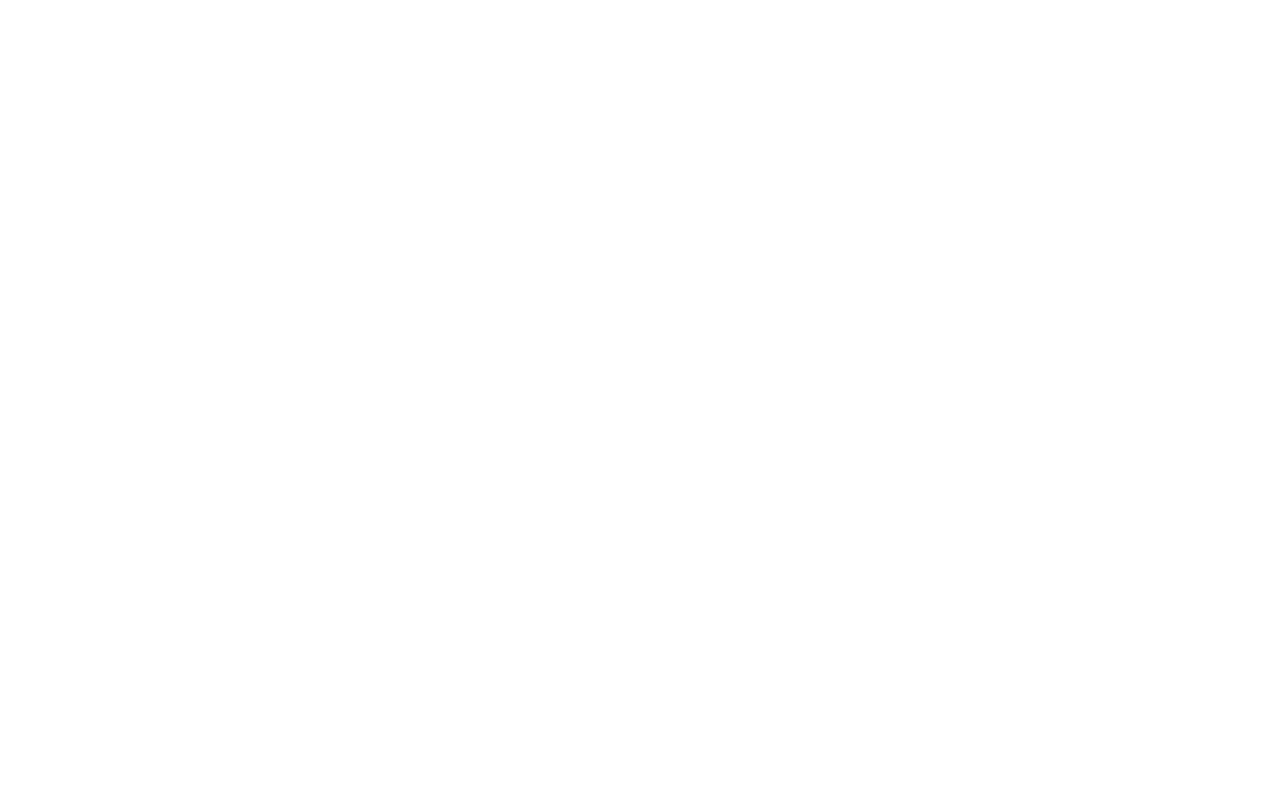
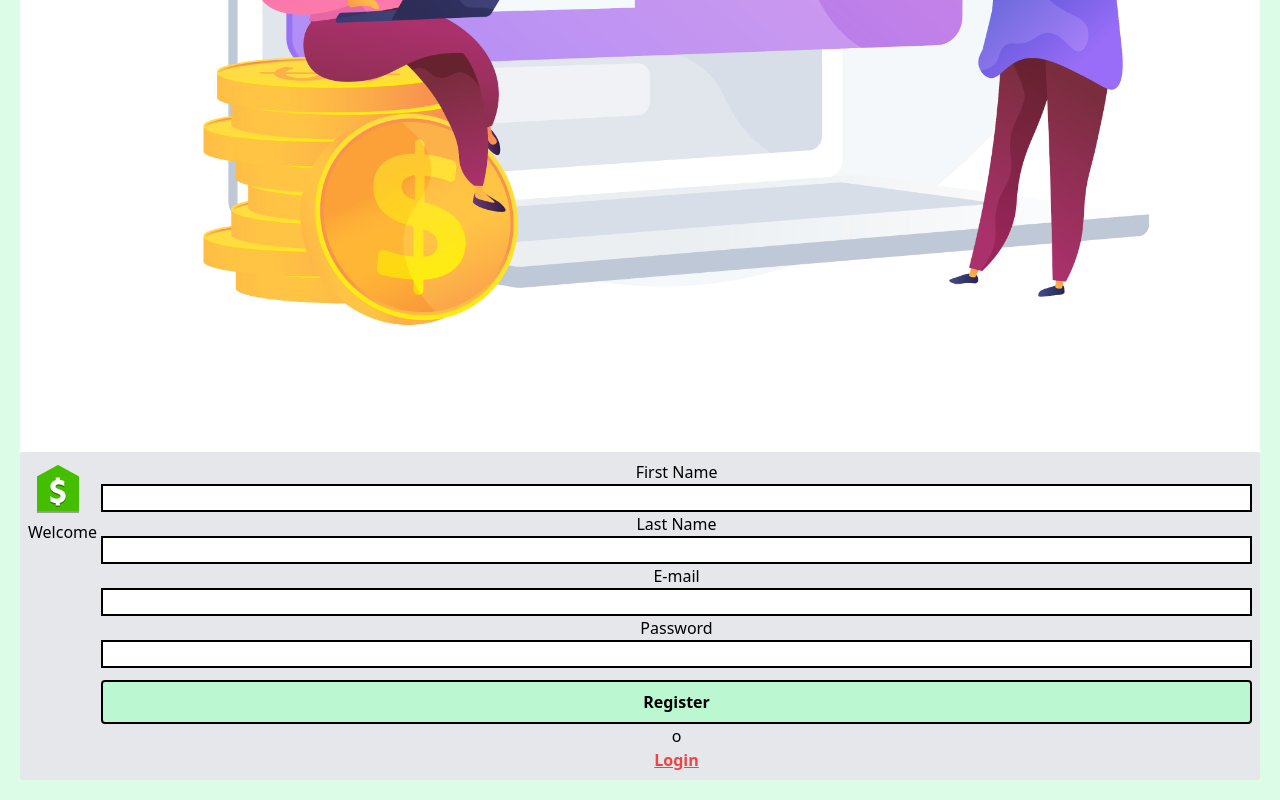
Before and after one commit to OrlandoConci/FrontHomebanking-OrlandoConci, a React (Vite) app: page /register in a window 1280 px wide. Before the commit this address had no page. Shown: the part 808-1608 px from the top of the page. Before the commit the page ends 800 px from the top, so only its background shows below. Built offline with nearby package versions, Linux system fonts and the light colour scheme.

Commit message:
Commit final

```diff
--- a/src/App.jsx
+++ b/src/App.jsx
@@ -9,6 +9,7 @@
 import Transactions from './pages/Transactions'
 import ApplyLoan from './pages/ApplyLoan'
 import Login from './pages/Login'
+import Register from './pages/Register'
 
 function App() {
 
@@ -25,6 +26,7 @@
             <Route path="/transactions" element={<Transactions/>} />
           </Route>
           <Route path="/login" element={<Login/>} />
+          <Route path="/register" element={<Register/>} />
         </Routes>
     </BrowserRouter>
   )
--- a/src/pages/Login.jsx
+++ b/src/pages/Login.jsx
@@ -1,4 +1,5 @@
 import React from "react";
+import { Link } from "react-router-dom";
 
 function Login() {
     return(
@@ -20,7 +21,7 @@
                     <div className="flex flex-col">
                         <button className="border-2 border-black rounded p-2 bg-green-300 font-bold">Login</button>
                         <span className="text-center">o</span>
-                        <button className="text-sm text-red-500 font-bold underline">Create Account</button>
+                        <Link to="/register" className="text-sm text-red-500 text-center font-bold underline">Create Account</Link>
                     </div>
                 </form>
             </div>
--- /dev/null
+++ b/src/pages/Register.jsx
@@ -0,0 +1,39 @@
+import React from "react";
+import { Link } from "react-router-dom";
+
+function Register() {
+    return (
+        <main className="bg-green-100 min-h-screen p-5">
+            <img src="../public/register.png" alt="Man and woman using the bank app" />
+            <div className="flex bg-gray-200 rounded p-2 gap-1">
+                <div>
+                    <img src="../public/logoBanco.png" alt="logo" />
+                    <p>Welcome</p>
+                </div>
+                <form className="flex flex-col gap-3">
+                    <fieldset className="text-center">
+                        <label className="text-center">First Name
+                            <input className="w-full border-2 border-black" type="text" />
+                        </label>
+                        <label className="text-center">Last Name
+                            <input className="w-full border-2 border-black" type="text" />
+                        </label>
+                        <label className="text-center">E-mail
+                            <input className="w-full border-2 border-black" type="mail" />
+                        </label>
+                        <label className="text-center">Password
+                            <input className="w-full border-2 border-black" type="Password" />
+                        </label>
+                    </fieldset>
+                    <div className="flex flex-col">
+                        <button className="p-2 bg-green-200 border-2 border-black rounded font-bold">Register</button>
+                        <span className="text-center">o</span>
+                        <Link to="/login" className="text-center text-red-500 font-bold underline">Login</Link>
+                    </div>
+                </form>
+            </div>
+        </main>
+    )
+}
+
+export default Register
```
Also changed, not shown: public/register.png (added).
